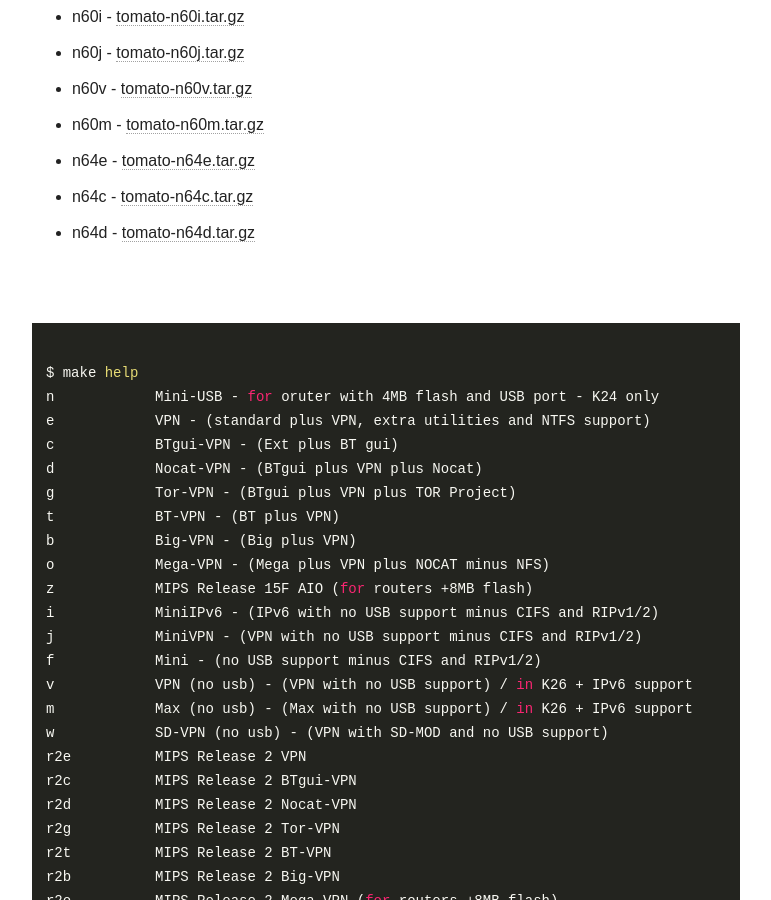
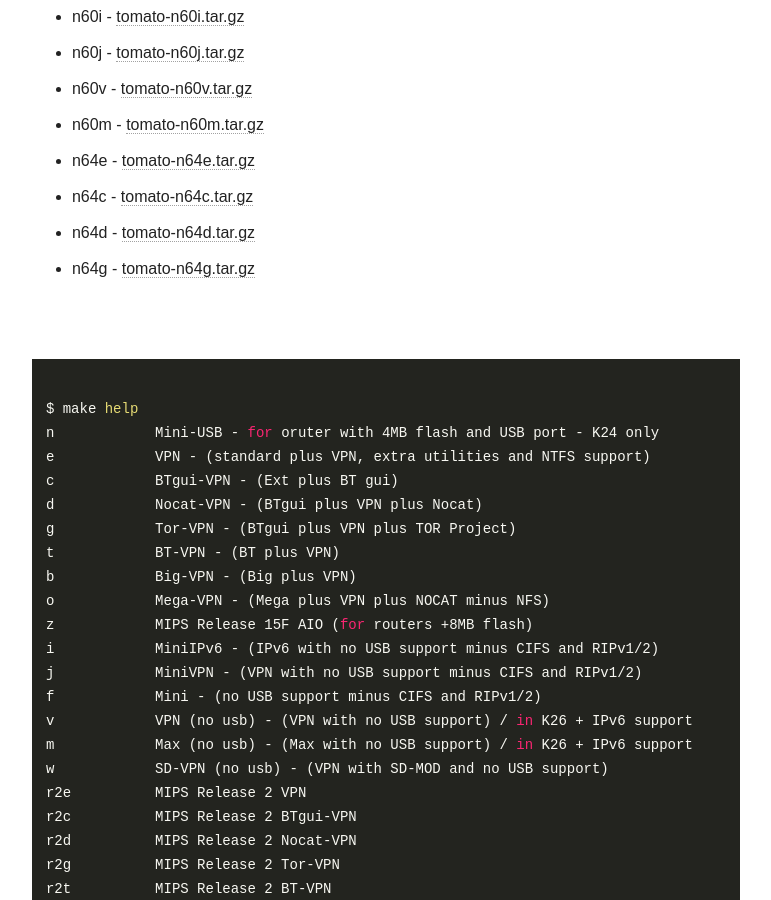
Before and after one commit to oglopss/tomato-ci-ctf-jekyll, a Jekyll site: the page built from index.html, in a window 1280 px wide and 900 px high, scrolled down 1459 px. Shown: the whole window, without its empty margins (254-1025 px from the left). Built offline with Jekyll 4.4.1, drawn with Linux system fonts in a browser that asks for light colours; nearby versions of some CDN libraries.

Commit message:
Travis build 3 n64g pushed to gh-pages

```diff
--- a/_data/ss.yml
+++ b/_data/ss.yml
@@ -30,3 +30,4 @@ files:
   - 0031 n64c tomato-n64c.tar.gz
   - 0030 n64e tomato-n64e.tar.gz
   - 0032 n64d tomato-n64d.tar.gz
+  - 0033 n64g tomato-n64g.tar.gz
```
Also changed, not shown: 1 other file.
